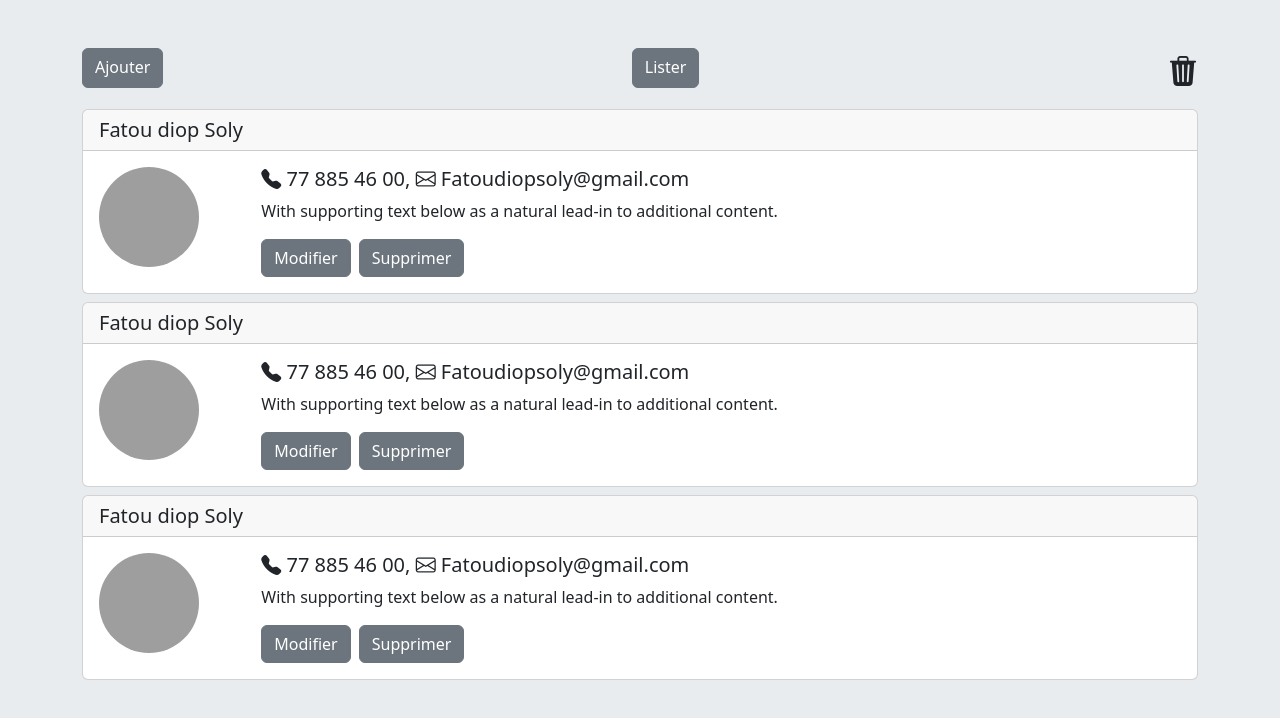
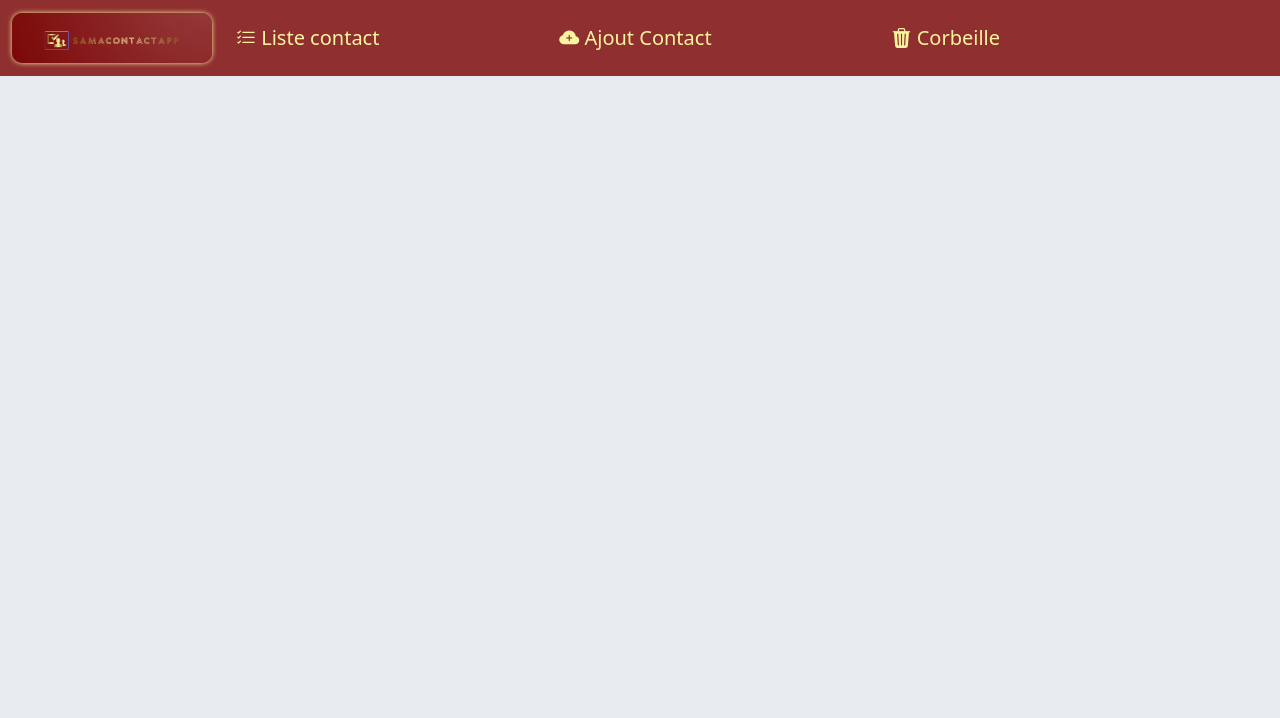
Before and after one commit to saloum45/Groupe2_angular_atelier5, an Angular app: page /contact in a window 1280 px wide. Shown: the top 718 px of the page. Built offline with nearby package versions, Linux system fonts and the light colour scheme; grey boxes are pictures that could not be loaded.

Commit message:
color and background changed

```diff
--- a/src/app/contact/contact.component.css
+++ b/src/app/contact/contact.component.css
@@ -18,3 +18,34 @@
   height: 500px;
   overflow: auto;
 }
+
+
+#logo{
+  width: 200px;
+  height: 50px;
+  border-radius: 10px;
+  box-shadow: 0px 0px 5px #F9F49E;
+}
+
+#nav{
+  background-color: #902F2F;
+}
+#navbar a{
+  color: #F9F49E;
+  font-size: 20px;
+  cursor: pointer;
+}
+
+
+#card .card-header{
+  background-color: #902F2F;
+  color: #F9F49E;
+}
+#card .btn,#card .badge{
+  background-color: #902F2F;
+  color: #F9F49E;
+}
+#card i{
+  /* background-color: #902F2F; */
+  color: #902F2F;
+}
--- a/src/app/contact/contact.component.html
+++ b/src/app/contact/contact.component.html
@@ -1,62 +1,54 @@
+<nav class="navbar navbar-expand-lg " id="nav">
+  <div class="container-fluid">
+    <a class="navbar-brand" ><img  src="assets/logo.png" id="logo" alt=""></a>
+    <button class="navbar-toggler" type="button" data-bs-toggle="collapse" data-bs-target="#navbarNavAltMarkup" aria-controls="navbarNavAltMarkup" aria-expanded="false" aria-label="Toggle navigation">
+      <span class="navbar-toggler-icon"></span>
+    </button>
+    <div class="collapse navbar-collapse" id="navbarNavAltMarkup">
+      <div class="navbar-nav d-flex justify-content-between w-75" id="navbar">
+        <a class="nav-link active" aria-current="page" (click)="changeBloc(0)"><i class="bi bi-list-check"></i> Liste contact</a>
+        <a class="nav-link" (click)="changeBloc(1)" ><i class="bi bi-cloud-plus-fill"></i> Ajout Contact</a>
+        <a class="nav-link"(click)="changeBloc(2)" ><i class="bi bi-trash3-fill"></i> Corbeille</a>
+      </div>
+    </div>
+  </div>
+</nav>
+
+
 <div class="container mt-5">
-  <div class="d-flex justify-content-between mb-3" id="deleteIcon">
+  <!-- <div class="d-flex justify-content-between mb-3" id="deleteIcon">
 
     <a  class="btn btn-secondary "  (click)="changeBloc(1)" >Ajouter</a>
     <a  class="btn btn-secondary " (click)="changeBloc(0)" >Lister</a>
     <i class="bi bi-trash3-fill"   (click)="changeBloc(2)" ></i>
-  </div>
+  </div> -->
 
 
   <!-- la liste des contacts -->
  <div class="list-contact" *ngIf="blocChoice==0">
-  <div class="card mt-2" id="card">
-    <h5 class="card-header">Fatou diop Soly</h5>
+
+  <div class="card mt-2" id="card" *ngFor="let contact of contacts">
+    <h5 class="card-header">{{contact.prenom}} {{contact.nom}}</h5>
     <div class="card-body d-flex">
 
       <div class="" style="width: 15%;">
-        <img src="https://writestylesonline.com/wp-content/uploads/2018/11/Three-Statistics-That-Will-Make-You-Rethink-Your-Professional-Profile-Picture-1024x1024.jpg" alt="">
+        <img src="{{contact.image}}" alt="">
       </div>
       <div class="" style="width: 85%;">
 
-        <h5 class="card-title"><i class="bi bi-telephone-fill"></i> 77 885 46 00, <i class="bi bi-envelope"></i> Fatoudiopsoly@gmail.com</h5>
-        <p class="card-text">With supporting text below as a natural lead-in to additional content.</p>
-        <a  class="btn btn-secondary">Modifier</a>
-        <a  class="btn btn-secondary mx-2">Supprimer</a>
+        <h5 class="card-title"><i class="bi bi-telephone-fill"></i> {{contact.telephone}}, <i class="bi bi-envelope"></i> {{contact.email}}</h5>
+        <p class="card-text">{{contact.description}}</p>
+        <div>
+
+          <a  class="btn ">Modifier</a>
+          <a  class="btn  mx-2">Supprimer</a>
+          <span class="badge ">Create by : {{contact.createBy}}</span>
+          <span class="badge  mx-2">Create at : {{contact.createAt}}</span>
+        </div>
       </div>
     </div>
   </div>
-  <div class="card mt-2" id="card">
-    <h5 class="card-header">Fatou diop Soly</h5>
-    <div class="card-body d-flex">
 
-      <div class="" style="width: 15%;">
-        <img src="https://writestylesonline.com/wp-content/uploads/2018/11/Three-Statistics-That-Will-Make-You-Rethink-Your-Professional-Profile-Picture-1024x1024.jpg" alt="">
-      </div>
-      <div class="" style="width: 85%;">
-
-        <h5 class="card-title"><i class="bi bi-telephone-fill"></i> 77 885 46 00, <i class="bi bi-envelope"></i> Fatoudiopsoly@gmail.com</h5>
-        <p class="card-text">With supporting text below as a natural lead-in to additional content.</p>
-        <a  class="btn btn-secondary">Modifier</a>
-        <a  class="btn btn-secondary mx-2">Supprimer</a>
-      </div>
-    </div>
-  </div>
-  <div class="card mt-2" id="card">
-    <h5 class="card-header">Fatou diop Soly</h5>
-    <div class="card-body d-flex">
-
-      <div class="" style="width: 15%;">
-        <img src="https://writestylesonline.com/wp-content/uploads/2018/11/Three-Statistics-That-Will-Make-You-Rethink-Your-Professional-Profile-Picture-1024x1024.jpg" alt="">
-      </div>
-      <div class="" style="width: 85%;">
-
-        <h5 class="card-title"><i class="bi bi-telephone-fill"></i> 77 885 46 00, <i class="bi bi-envelope"></i> Fatoudiopsoly@gmail.com</h5>
-        <p class="card-text">With supporting text below as a natural lead-in to additional content.</p>
-        <a  class="btn btn-secondary">Modifier</a>
-        <a  class="btn btn-secondary mx-2">Supprimer</a>
-      </div>
-    </div>
-  </div>
  </div>
 
   <!-- Formulaire d'ajout de contact -->
--- a/src/app/contact/contact.component.ts
+++ b/src/app/contact/contact.component.ts
@@ -10,11 +10,12 @@ export class ContactComponent {
   // Attributs
   blocChoice = 0;
   nom = "";
-  prenom="";
-  email="";
-  telephone="";
-  image="";
-  description="";
+  prenom = "";
+  email = "";
+  telephone = "";
+  image = "";
+  description = "";
+  contacts=JSON.parse(localStorage.getItem('contacts') || '[]');
 
 
 
@@ -36,17 +37,17 @@ export class ContactComponent {
       Swal.fire({
         icon: 'success',
         title: 'Thanks',
-        text: 'Inscription faite avec succès, veuillez maintenant vous connectez',
+        text: 'Contact ajouté avec succès',
       })
-      let contact={
-        nom:this.nom,
-        prenom:this.prenom,
-        telephone:this.telephone,
-        email:this.email,
-        image:this.image,
-        description:this.description,
-        createBy:JSON.parse(localStorage.getItem('userOnline')||'{}'),
-        createAt:new Date()
+      let contact = {
+        nom: this.nom,
+        prenom: this.prenom,
+        telephone: this.telephone,
+        email: this.email,
+        image: this.image,
+        description: this.description,
+        createBy: JSON.parse(localStorage.getItem('userOnline') || '{}'),
+        createAt: new Date()
       }
       this.saveContact(contact);
 
@@ -54,14 +55,20 @@ export class ContactComponent {
 
   }
 
-  saveContact(contact:any){
-    if (localStorage.getItem("contacts")==null || localStorage.getItem("contacts")==undefined) {
-      localStorage.setItem("contacts",JSON.stringify([contact]));
-    }else{
+  saveContact(contact: any) {
+    if (localStorage.getItem("contacts") == null || localStorage.getItem("contacts") == undefined) {
+      localStorage.setItem("contacts", JSON.stringify([contact]));
+    } else {
       let contactsTmp;
-      contactsTmp=JSON.parse(localStorage.getItem('contacts')||'[]');
+      contactsTmp = JSON.parse(localStorage.getItem('contacts') || '[]');
       contactsTmp.push(contact)
-      localStorage.setItem('contacts',JSON.stringify(contactsTmp));
+      localStorage.setItem('contacts', JSON.stringify(contactsTmp));
     }
+    this.nom = "";
+    this.prenom = "";
+    this.email = "";
+    this.telephone = "";
+    this.image = "";
+    this.description = "";
   }
 }
```
Also changed, not shown: src/assets/logo.png (added).
